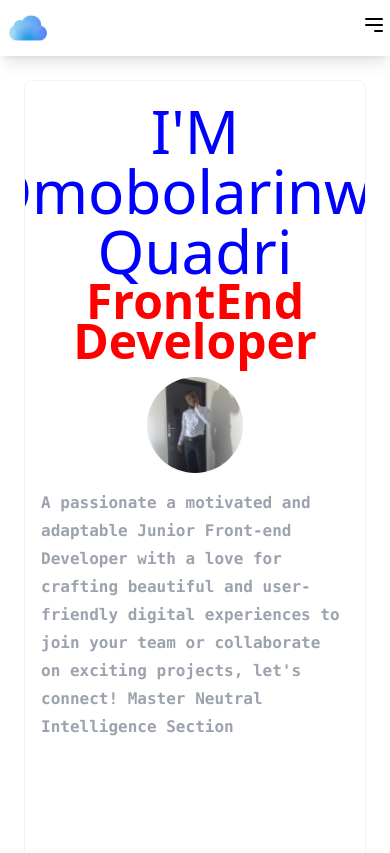
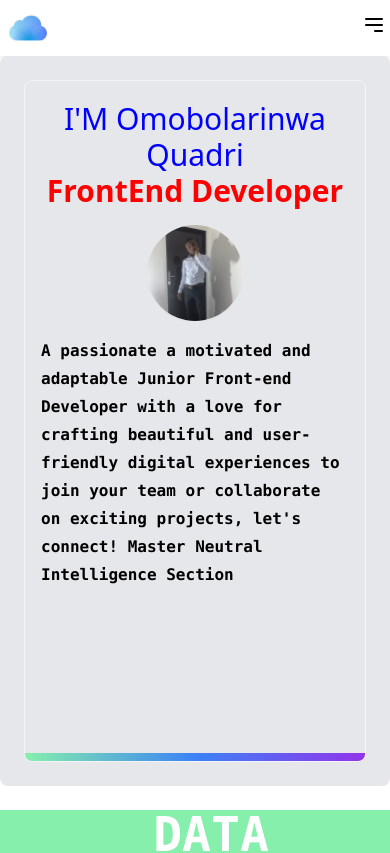
Before and after one commit to quadribola91/Portfolio0, a React (Create React App) app: page /Home in a window 390 px wide. Shown: the top 853 px of the page. Built offline with nearby package versions, Linux system fonts and the light colour scheme.

Commit message:
Update Content.js

```diff
--- a/src/Content.js
+++ b/src/Content.js
@@ -57,7 +57,7 @@ export default function Content({ blog }) {
 
   return (
     <>
-      <div className="bg-white-400 p-6 md:p-8 rounded-lg mb-6" id="Home">
+      <div className="bg-gray-200 p-6 md:p-8 rounded-lg mb-6" id="Home">
         <div className="relative block overflow-hidden rounded-lg border border-gray-100 p-4 lg:p-6 transition-transform hover:transform-hover">
           <span className="absolute inset-x-0 bottom-0 h-2 bg-gradient-to-r from-green-300 via-blue-500 to-purple-600"></span>
 
@@ -65,13 +65,13 @@ export default function Content({ blog }) {
             <div className="mb-4 md:mb-0 text-center md:text-left">
               <p
                 ref={blogNameRef}
-                className="mt-1  font-medium  text-6xl text-gray-600 transition-colors hover:text-green-500"
+                className="mt-1  font-medium text-3xl md:text-6xl text-gray-600 transition-colors hover:text-green-500"
               >
                 {blog.name}
               </p>
               <h3
                 ref={blogTitleRef}
-                className="text-4xl font-bold text-gray-900  transition-colors hover:text-green-500"
+                className="text-3xl md:text-4xl font-bold text-gray-900  transition-colors hover:text-green-500"
               >
                 {blog.title}
               </h3>
@@ -87,13 +87,13 @@ export default function Content({ blog }) {
           </div>
 
           <div className="mt-4 mb-12">
-            <p className=" text-lg text-gray-400 font-bold font-mono hover:font-mono hover:text-gray-200">
+            <p className=" text-lg text-black-600 font-bold font-mono hover:font-serif hover:text-gray-800">
               {blog.content}
             </p>
           </div>
           <div
             ref={projectRef}
-            className="mt-15 text-5xl text-blue-500 font-mono"
+            className="mt-15 text-3xl md:text-5xl text-blue-500 font-mono"
           >
             <p>{blog.project}</p>
           </div>
```
